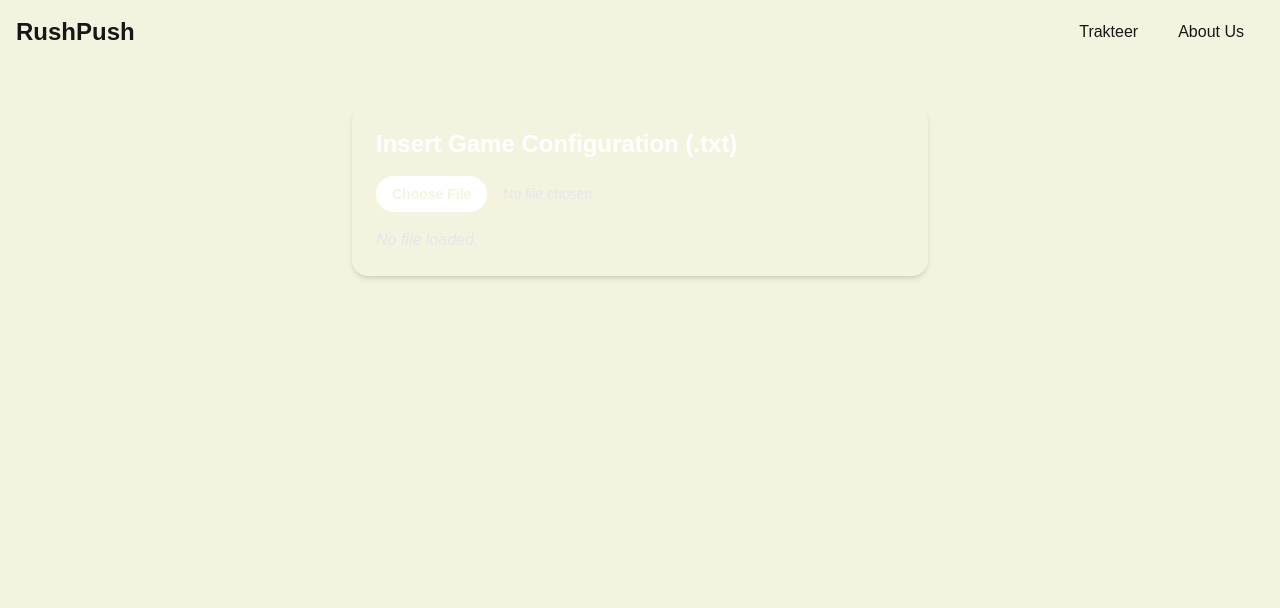
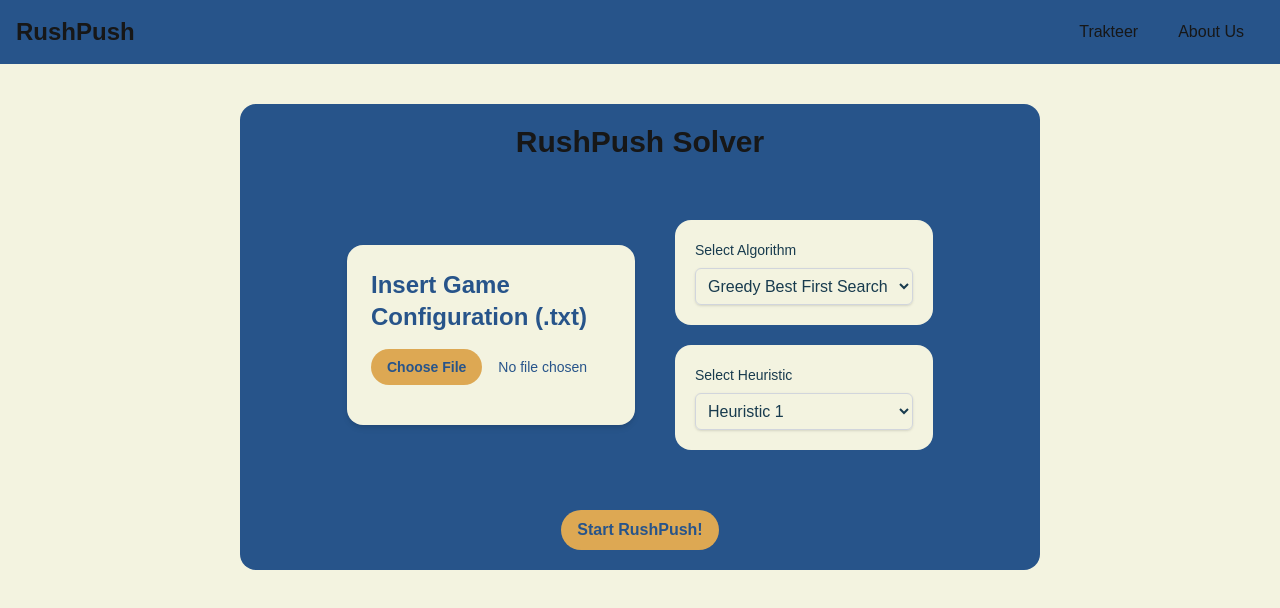
Before and after one commit to Azzkaaaa/Tucil3_13523128_13523137, a Next.js app: page / in a window 1280 px wide. Shown: the top 608 px of the page. Built offline with nearby package versions, Linux system fonts and the light colour scheme.

Commit message:
feat: add input for algorithm and heuristic also store it with zustand

```diff
--- a/src/app/page.tsx
+++ b/src/app/page.tsx
@@ -1,12 +1,12 @@
-import Loader from "@/components/Loader";
+import InputSearch from "@/components/InputSearch";
 import Navbar from "@/components/Navbar";
 
 export default function Home() {
   return (
     <>
       <Navbar />
-      <div className="h-screen w-full bg-rush-background p-10">
-        <Loader/>
+      <div className="h-full w-full bg-rush-primary p-10 flex justify-center items-center">
+        <InputSearch />
       </div>
     </>
   );
--- /dev/null
+++ b/src/components/AlgoInput.tsx
@@ -0,0 +1,53 @@
+"use client";
+
+import useInputSearchStore from "@/store/InputSearchStore";
+import React, { ChangeEvent } from "react";
+
+interface Algorithm {
+  value: string;
+  label: string;
+}
+
+const AlgoInput = () => {
+  const selectedAlgorithm = useInputSearchStore((state) => state.selectedAlgorithm);
+  const setAlgorithm = useInputSearchStore((state) => state.setAlgorithm);
+
+  // List of algorithms
+  const algorithms: Algorithm[] = [
+    { value: "gbfs", label: "Greedy Best First Search" },
+    { value: "ucs", label: "Uniform Cost Search" },
+    { value: "a-star", label: "A* Search" },
+  ];
+
+  const handleChange = (e: ChangeEvent<HTMLSelectElement>): void => {
+    e.preventDefault();
+    const selectedValue = e.target.value;
+    setAlgorithm(selectedValue);
+  };
+
+  return (
+    <div className="bg-rush-primary p-5 rounded-2xl min-w-1/3 text-rush-accent-1">
+      <label className="block text-sm font-medium mb-2">Select Algorithm</label>
+      <div className="">
+        <select
+          id="algorithm-select"
+          value={selectedAlgorithm}
+          onChange={handleChange}
+          className="w-full p-2 border border-gray-300 rounded-md shadow-sm focus:border-blue-500 focus:outline-none">
+          {algorithms.map((algo) => (
+            <option key={algo.value} value={algo.value}>
+              {algo.label}
+            </option>
+          ))}
+        </select>
+      </div>
+      {selectedAlgorithm && (
+        <p className="mt-2 text-sm text-gray-600">
+          Selected: {algorithms.find((algo) => algo.value === selectedAlgorithm)?.label}
+        </p>
+      )}
+    </div>
+  );
+};
+
+export default AlgoInput;
--- /dev/null
+++ b/src/components/HeuristicInput.tsx
@@ -0,0 +1,53 @@
+"use client";
+
+import useInputSearchStore from "@/store/InputSearchStore";
+import React, { ChangeEvent } from "react";
+
+interface Heuristic {
+  value: string;
+  label: string;
+}
+
+const HeuristicInput = () => {
+  const setHeuristic = useInputSearchStore((state) => state.setHeuristic);
+  const selectedHeuristic = useInputSearchStore((state) => state.selectedHeuristic);
+
+  // List of heuristics
+  const heuristics: Heuristic[] = [
+    { value: "1", label: "Heuristic 1" },
+    { value: "2", label: "Heuristic 2" },
+    { value: "3", label: "Heuristic 3" },
+  ];
+
+  const handleChange = (e: ChangeEvent<HTMLSelectElement>): void => {
+    e.preventDefault();
+    const selectedValue = e.target.value;
+    setHeuristic(selectedValue);
+  };
+
+  return (
+    <div className="bg-rush-primary p-5 rounded-2xl min-w-1/3 text-rush-accent-1">
+      <label className="block text-sm font-medium mb-2">Select Heuristic</label>
+      <div className="">
+        <select
+          id="heuristic-select"
+          value={selectedHeuristic}
+          onChange={handleChange}
+          className="w-full p-2 border border-gray-300 rounded-md shadow-sm focus:border-blue-500 focus:outline-none">
+          {heuristics.map((algo) => (
+            <option key={algo.value} value={algo.value}>
+              {algo.label}
+            </option>
+          ))}
+        </select>
+      </div>
+      {selectedHeuristic && (
+        <p className="mt-2 text-sm text-gray-600">
+          Selected: {heuristics.find((algo) => algo.value === selectedHeuristic)?.label}
+        </p>
+      )}
+    </div>
+  );
+};
+
+export default HeuristicInput;
--- /dev/null
+++ b/src/components/InputSearch.tsx
@@ -0,0 +1,22 @@
+import React from "react";
+import Loader from "./Loader";
+import AlgoInput from "./AlgoInput";
+import HeuristicInput from "./HeuristicInput";
+
+const InputSearch = () => {
+  return (
+    <div className="w-2/3 bg-rush-secondary rounded-2xl p-5 flex flex-col justify-center items-center gap-10">
+      <div className="text-3xl font-bold">RushPush Solver</div>
+      <div className="w-full p-5 flex justify-center items-center gap-10">
+        <Loader />
+        <div className="flex flex-col gap-5">
+          <AlgoInput />
+          <HeuristicInput />
+        </div>
+      </div>
+      <button className="py-2 px-4 bg-rush-accent-2 rounded-3xl text-rush-secondary font-bold hover:cursor-pointer hover:bg-rush-primary/80 hover:text-rush-accent-1">Start RushPush!</button>
+    </div>
+  );
+};
+
+export default InputSearch;
--- a/src/components/Loader.tsx
+++ b/src/components/Loader.tsx
@@ -1,12 +1,11 @@
 "use client";
 
-import { Board } from "@/lib/models/Board";
 import { parseBoardFromString } from "@/lib/utils/Parser";
-import React, {useState } from "react";
+import useInputSearchStore from "@/store/InputSearchStore";
+import React from "react";
 
 const Loader = () => {
-  const [fileContent, setFileContent] = useState<string | null>(null);
-  const [board, setBoard] = useState<Board | null>(null);
+  const setBoard = useInputSearchStore((state) => state.setBoard);
 
   const handleFileChange = (e: React.ChangeEvent<HTMLInputElement>) => {
     const file = e.target.files?.[0];
@@ -14,13 +13,11 @@
       const reader = new FileReader();
       reader.onload = (event) => {
         const text = event.target?.result as string;
-        const boardFromText = parseBoardFromString(text);
-        boardFromText?.printBoard();
-        setBoard(boardFromText);
-        if (boardFromText) {
-            setFileContent(boardFromText.printBoard());
+        const board = parseBoardFromString(text);
+        if (board) {
+          setBoard(board);
         }
-    };
+      };
       reader.readAsText(file);
     } else {
       alert("Please upload a .txt file");
@@ -28,7 +25,7 @@
   };
 
   return (
-    <div className="p-6 max-w-xl mx-auto rounded-2xl shadow-md bg-rush-primary text-white">
+    <div className="p-6 h-full w-2/5 rounded-2xl shadow-md bg-rush-primary text-rush-secondary">
       <h2 className="text-2xl font-semibold mb-4">Insert Game Configuration {`(.txt)`}</h2>
 
       <label className="block mb-4">
@@ -36,22 +33,14 @@
           type="file"
           accept=".txt"
           onChange={handleFileChange}
-          className="block w-full text-sm text-gray-200
+          className="block w-full text-sm text-rush-secondary
                      file:mr-4 file:py-2 file:px-4
                      file:rounded-full file:border-0
                      file:text-sm file:font-semibold
-                     file:bg-white file:text-rush-primary
-                     hover:file:bg-gray-100 file:hover:cursor-pointer"
+                     file:bg-rush-accent-2 file:text-rush-secondary
+                     hover:file:bg-rush-accent-2/90 file:hover:cursor-pointer"
         />
       </label>
-
-      {fileContent ? (
-        <pre className="whitespace-pre-wrap bg-white text-gray-800 p-4 rounded-lg max-h-96 overflow-y-auto border border-gray-300">
-          {fileContent}
-        </pre>
-      ) : (
-        <p className="text-gray-200 italic">No file loaded.</p>
-      )}
     </div>
   );
 };
--- a/src/components/Navbar.tsx
+++ b/src/components/Navbar.tsx
@@ -2,7 +2,7 @@
 
 const Navbar = () => {
   return (
-    <div className="w-full bg-rush-foreground flex justify-between items-center p-4">
+    <div className="w-full bg-rush-secondary flex justify-between items-center p-4">
       <div className="text-2xl font-bold w-1/2"><a href="">RushPush</a></div>
       <div className="flex justify-between gap-10 pr-5">
         <a href="">Trakteer</a>
--- /dev/null
+++ b/src/store/InputSearchStore.ts
@@ -0,0 +1,35 @@
+"use client";
+
+import { Board } from "@/lib/models/Board";
+import { create } from "zustand";
+
+interface InputSearchState {
+  selectedAlgorithm: string;
+  selectedHeuristic: string;
+  board: Board | null;
+
+  setAlgorithm: (algorithm: string) => void;
+  setHeuristic: (heuristic: string) => void;
+  setBoard: (board: Board) => void;
+}
+
+export const useInputSearchStore = create<InputSearchState>((set) => ({
+  selectedAlgorithm: "",
+  selectedHeuristic: "",
+  board: null,
+
+  setAlgorithm: (algorithm: string) =>
+    set({
+      selectedAlgorithm: algorithm,
+    }),
+  setHeuristic: (heuristic: string) =>
+    set({
+      selectedHeuristic: heuristic,
+    }),
+  setBoard: (board: Board) =>
+    set({
+      board: board,
+    }),
+}));
+
+export default useInputSearchStore;
```
